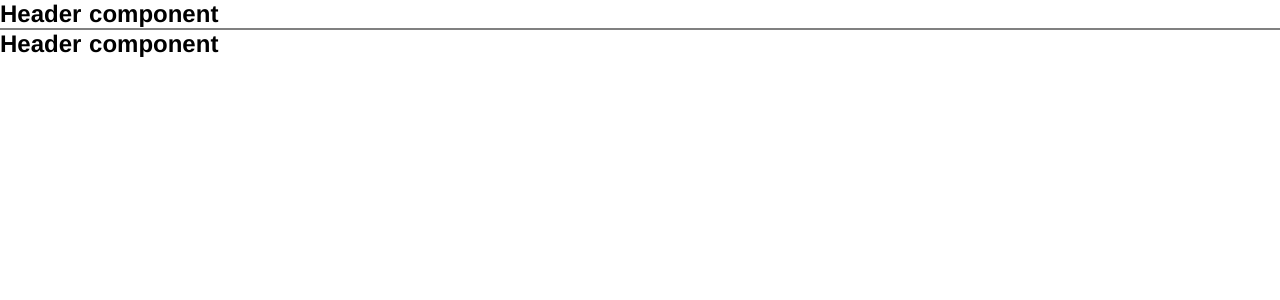
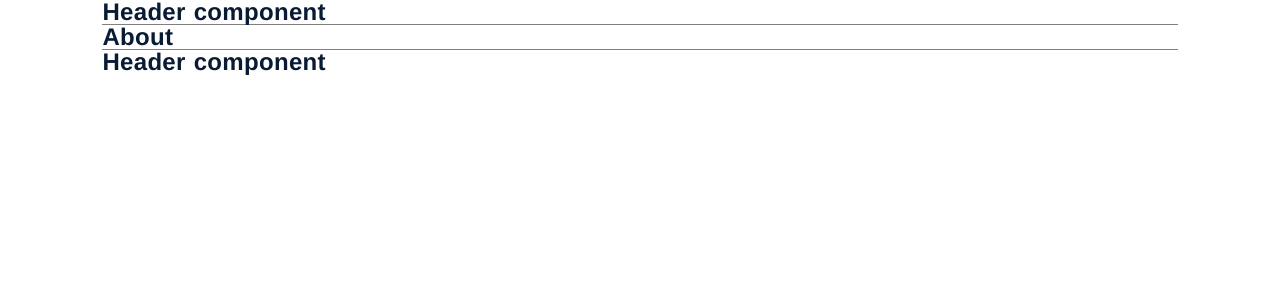
Before and after one commit to aaromnido/nuxtysite, a Nuxt app: page /about in a window 1280 px wide. Shown: the top 300 px of the page. Built offline with nearby package versions, Linux system fonts and the light colour scheme; a web font is replaced by a local one.

Commit message:
Pages created

```diff
--- a/assets/css/global.css
+++ b/assets/css/global.css
@@ -18,3 +18,12 @@ html {
   -webkit-box-sizing: border-box;
   box-sizing: border-box;
   margin: 0; }
+
+body {
+  font-weight: 400;
+  font-style: normal;
+  font-size: 16px;
+  line-height: 1.5em;
+  letter-spacing: .02em;
+  text-rendering: optimizeLegibility;
+  color: #081b33; }
--- a/assets/css/global.sass
+++ b/assets/css/global.sass
@@ -4,6 +4,9 @@
 @import url('https://fonts.googleapis.com/css?family=Merriweather:300,400,700,900')
 
 
+// COLOR VARS
+$black: #081b33
+$red: red
 
 // HTML STYLES
 html
@@ -21,6 +24,15 @@ html
 *:after
     box-sizing: border-box
     margin: 0
+
+body
+    font-weight: 400
+    font-style: normal
+    font-size: 16px
+    line-height: 1.5em
+    letter-spacing: .02em
+    text-rendering: optimizeLegibility
+    color: $black
 
 
 // .wrapper{
--- a/layouts/default.vue
+++ b/layouts/default.vue
@@ -1,20 +1,29 @@
 <template>
-  <div class="container">
+  <div class="site-container">
     <Header/>
     <main class="main">
-      <nuxt />
+      <nuxt/>
     </main>
     <Footer/>
   </div>
 </template>
 
 <script>
-import Header from '~/components/Header.vue'
-import Footer from '~/components/Footer.vue'
+import Header from "~/components/Header.vue";
+import Footer from "~/components/Footer.vue";
 
 export default {
   components: {
-    Header, Footer
+    Header,
+    Footer
   }
-}
+};
 </script>
+
+<style scoped>
+  .site-container{
+    width: auto;
+    max-width: 100%;
+    padding: 0 8vw;
+  }
+</style>
--- /dev/null
+++ b/pages/about.vue
@@ -0,0 +1,5 @@
+<template>
+  <section>
+    <h1>About</h1>
+  </section>
+</template>
--- /dev/null
+++ b/pages/blog.vue
@@ -0,0 +1,5 @@
+<template>
+  <section>
+    <h1>Blog</h1>
+  </section>
+</template>
--- /dev/null
+++ b/pages/contact.vue
@@ -0,0 +1,5 @@
+<template>
+  <section>
+    <h1>Contact</h1>
+  </section>
+</template>
--- /dev/null
+++ b/pages/portfolio.vue
@@ -0,0 +1,5 @@
+<template>
+  <section>
+    <h1>Portfolio</h1>
+  </section>
+</template>
```
